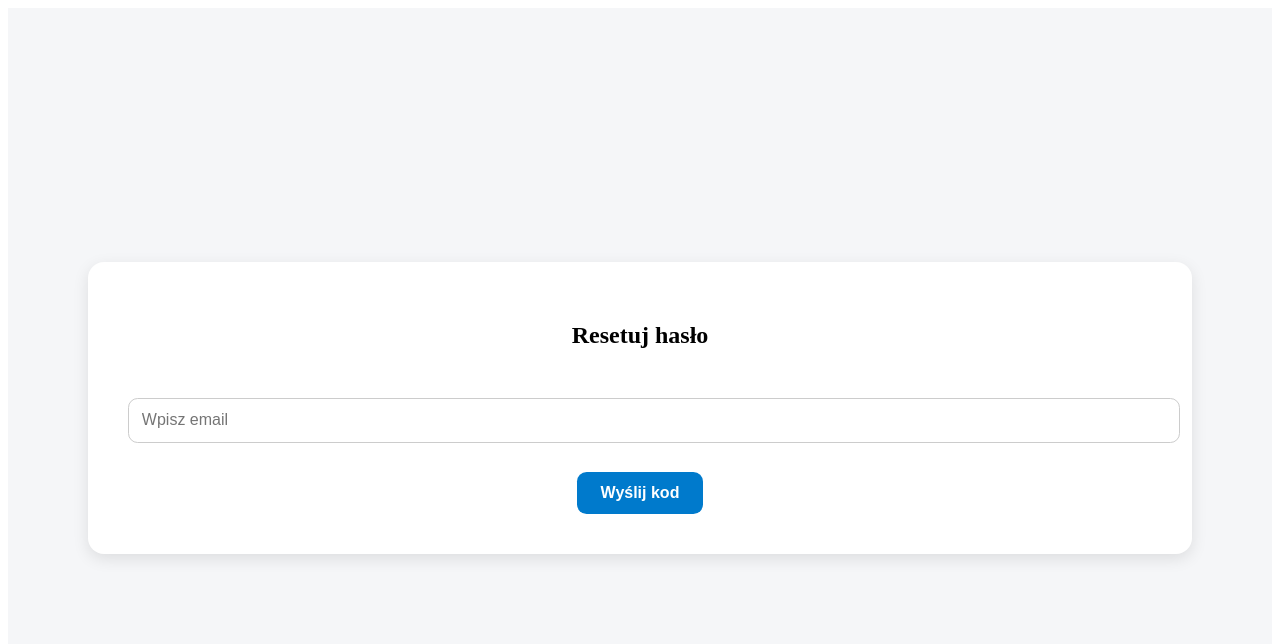
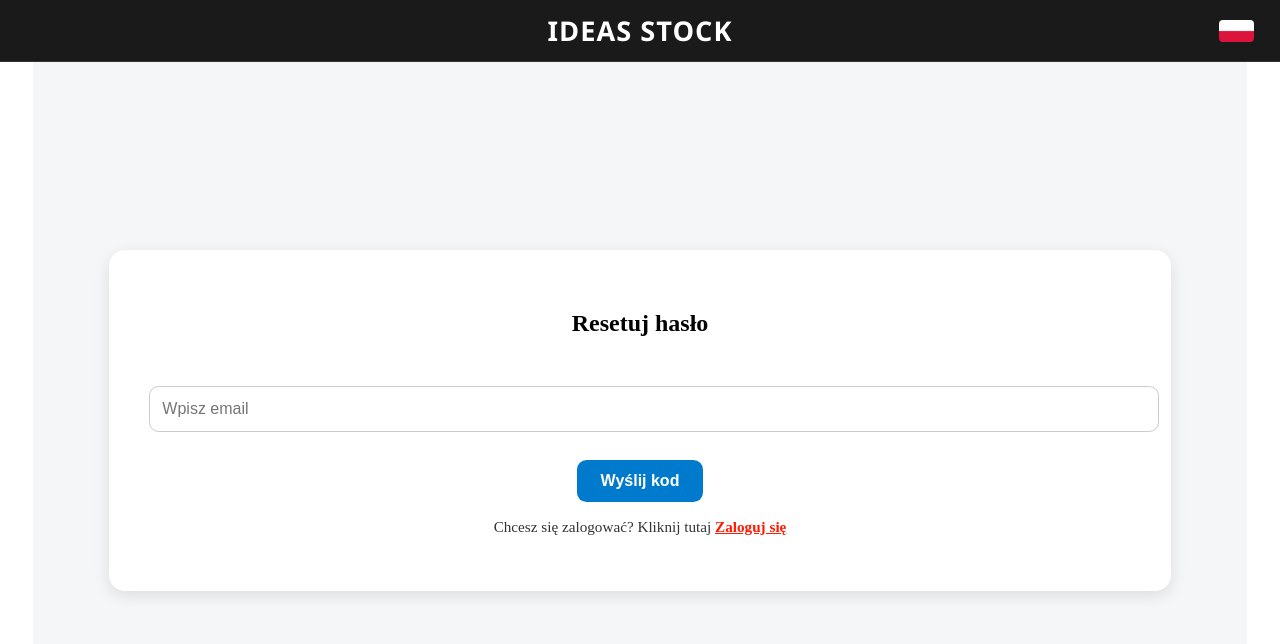
Before and after one commit to wKobacki/Licencjat, a React (Create React App) app: page /reset-password in a window 1280 px wide. Shown: the top 644 px of the page. Built offline with nearby package versions, Linux system fonts and the light colour scheme; no server answers.

Commit message:
added language change to login page

```diff
--- a/src/App.js
+++ b/src/App.js
@@ -25,6 +25,7 @@ const App = () => {
   return (
     <Router>
       <Routes>
+        <Route element={<MainLayout userRole={userRole} onLogout={handleLogout} />}>
           {/* PUBLIC ROUTES */}
           <Route path="/" element={<Login />} />
           <Route path="/register" element={<Register />} />
@@ -34,7 +35,6 @@ const App = () => {
           <Route path="/reset-password/step3" element={<ResetStepThree />} />
 
           {/* PRIVATE ROUTES */}
-        <Route element={<MainLayout userRole={userRole} onLogout={handleLogout} />}>
           <Route path="/homePage" element={<HomePage userEmail={userEmail} userRole={userRole} userBranch={userBranch} />} />
           <Route path="/myIdeas" element={<MyIdeas userEmail={userEmail} userRole={userRole} userBranch={userBranch} />} />
           <Route path="/IdeasExchange" element={<IdeasExchange userEmail={userEmail} userRole={userRole} userBranch={userBranch} />} />
--- a/src/components/MenuBar/MenuBar.jsx
+++ b/src/components/MenuBar/MenuBar.jsx
@@ -6,7 +6,7 @@ import polandFlag from '../../assets/images/Poland.png';
 import ukFlag from '../../assets/images/UK.png';
 import { LanguageContext } from '../../i18n/contexts/LanguageContext';
 
-const MenuBar = ({ userRole }) => {
+const MenuBar = ({ userRole, isLoggedIn }) => {
     const { t } = useTranslation();
     const navigate = useNavigate();
     const { flag, changeLanguage } = useContext(LanguageContext);
@@ -30,20 +30,24 @@ const MenuBar = ({ userRole }) => {
                 </div>
             </header>
 
+            {isLoggedIn && (
                 <nav className={styles.nav}>
                     <div className={styles.navLeft}>
                         <button onClick={() => navigate('/HomePage')}>{t('Departments')}</button>
+
                         {(userRole === 'manager' || userRole === 'admin') && (
                             <button onClick={() => navigate('/admin/ideas-management')}>
                                 {t('Manage Ideas')}
                             </button>
                         )}
+
                         {userRole === 'admin' && (
                             <button onClick={() => navigate('/admin/users')}>
                                 {t('Manage Users')}
                             </button>
                         )}
                     </div>
+
                     <div className={styles.navRight}>
                         <button onClick={() => navigate('/ForgotPassword')}>
                             {t('Change password')}
@@ -51,6 +55,7 @@ const MenuBar = ({ userRole }) => {
                         <button onClick={handleLogout}>{t('Logout')}</button>
                     </div>
                 </nav>
+            )}
         </div>
     );
 };
--- a/src/containers/ForgotPassword/ForgotPassword.jsx
+++ b/src/containers/ForgotPassword/ForgotPassword.jsx
@@ -11,6 +11,7 @@ const ForgotPassword = () => {
         newPassword: '',
         confirmPassword: ''
     });
+
     const [error, setError] = useState('');
     const [success, setSuccess] = useState('');
     const navigate = useNavigate();
@@ -25,12 +26,14 @@ const ForgotPassword = () => {
     });
 
     const checks = validatePassword(formData.newPassword);
+    const passwordsMatch = formData.newPassword === formData.confirmPassword && formData.newPassword !== '';
 
     const renderIcon = (isValid) =>
         isValid ? <CheckCircle className={styles.valid} /> : <Cancel className={styles.invalid} />;
 
     const handleChange = (e) => {
-        setFormData({ ...formData, [e.target.name]: e.target.value });
+        const { name, value } = e.target;
+        setFormData({ ...formData, [name]: value });
     };
 
     const handleSubmit = async (e) => {
@@ -38,7 +41,7 @@ const ForgotPassword = () => {
         setError('');
         setSuccess('');
 
-        if (formData.newPassword !== formData.confirmPassword) {
+        if (!passwordsMatch) {
             return setError(t('Passwords do not match.'));
         }
 
@@ -65,6 +68,7 @@ const ForgotPassword = () => {
         <div className={styles.container}>
             <form onSubmit={handleSubmit} className={styles.form}>
                 <h2 className={styles.heading}>{t('Change password')}</h2>
+
                 <input
                     type="password"
                     name="oldPassword"
@@ -74,6 +78,7 @@ const ForgotPassword = () => {
                     required
                     className={styles.input}
                 />
+
                 <input
                     type="password"
                     name="newPassword"
@@ -83,6 +88,7 @@ const ForgotPassword = () => {
                     required
                     className={styles.input}
                 />
+
                 <input
                     type="password"
                     name="confirmPassword"
@@ -99,10 +105,12 @@ const ForgotPassword = () => {
                     <li className={styles.ruleItem}>{renderIcon(checks.lower)} <span className={styles.ruleText}>{t('Lowercase letter')}</span></li>
                     <li className={styles.ruleItem}>{renderIcon(checks.digit)} <span className={styles.ruleText}>{t('Digit')}</span></li>
                     <li className={styles.ruleItem}>{renderIcon(checks.special)} <span className={styles.ruleText}>{t('Special character')}</span></li>
+                    <li className={styles.ruleItem}>{renderIcon(passwordsMatch)} <span className={styles.ruleText}>{t('Passwords match')}</span></li>
                 </ul>
 
                 {error && <p className={styles.error}>{error}</p>}
                 {success && <p className={styles.success}>{success}</p>}
+
                 <button type="submit" className={styles.submitButton}>{t('Change')}</button>
             </form>
         </div>
--- a/src/containers/Register/registerPage.jsx
+++ b/src/containers/Register/registerPage.jsx
@@ -27,7 +27,10 @@ const RegisterPage = () => {
     });
 
     const passwordChecks = validatePassword(formData.password);
-    const passwordsMatch = formData.password === formData.confirmPassword;
+    const passwordsMatch =
+        formData.password === formData.confirmPassword &&
+        formData.password !== '' &&
+        formData.confirmPassword !== '';
 
     const renderCheck = (valid) =>
         valid ? <CheckCircle className={styles.validIcon} /> : <Cancel className={styles.invalidIcon} />;
@@ -63,9 +66,33 @@ const RegisterPage = () => {
         <div className={styles.registerContainer}>
             <form onSubmit={handleSubmit} className={styles.registerForm}>
                 <h2>{t('Register')}</h2>
-                <input type="email" name="email" placeholder={t('Email')} required value={formData.email} onChange={handleChange} />
-                <input type="text" name="name" placeholder={t('First name')} required value={formData.name} onChange={handleChange} />
-                <input type="text" name="surname" placeholder={t('Last name')} required value={formData.surname} onChange={handleChange} />
+
+                <input
+                    type="email"
+                    name="email"
+                    placeholder={t('Email')}
+                    required
+                    value={formData.email}
+                    onChange={handleChange}
+                />
+
+                <input
+                    type="text"
+                    name="name"
+                    placeholder={t('First name')}
+                    required
+                    value={formData.name}
+                    onChange={handleChange}
+                />
+
+                <input
+                    type="text"
+                    name="surname"
+                    placeholder={t('Last name')}
+                    required
+                    value={formData.surname}
+                    onChange={handleChange}
+                />
 
                 <select name="branch" value={formData.branch} onChange={handleChange}>
                     <option value="Warszawa">{t('Warsaw')}</option>
@@ -74,8 +101,23 @@ const RegisterPage = () => {
                     <option value="Gdańsk">{t('Gdańsk')}</option>
                 </select>
 
-                <input type="password" name="password" placeholder={t('Password')} required value={formData.password} onChange={handleChange} />
-                <input type="password" name="confirmPassword" placeholder={t('Confirm password')} required value={formData.confirmPassword} onChange={handleChange} />
+                <input
+                    type="password"
+                    name="password"
+                    placeholder={t('Password')}
+                    required
+                    value={formData.password}
+                    onChange={handleChange}
+                />
+
+                <input
+                    type="password"
+                    name="confirmPassword"
+                    placeholder={t('Confirm password')}
+                    required
+                    value={formData.confirmPassword}
+                    onChange={handleChange}
+                />
 
                 <ul className={styles.passwordHints}>
                     <li>{renderCheck(passwordChecks.length)} {t('Min. 8 characters')}</li>
@@ -87,6 +129,7 @@ const RegisterPage = () => {
                 </ul>
 
                 {error && <p className={styles.errorText}>{error}</p>}
+
                 <button type="submit">{t('Register')}</button>
 
                 <p className={styles.linkText}>
--- a/src/containers/ResetPassNotLoged/ResetPassword.module.css
+++ b/src/containers/ResetPassNotLoged/ResetPassword.module.css
@@ -85,6 +85,24 @@
     font-size: 0.9rem;
 }
 
+.linkText {
+    margin-top: 1em;
+    font-size: 0.95rem;
+    color: #333;
+}
+
+.loginLink {
+    color: #ff1a01;
+    cursor: pointer;
+    font-weight: bold;
+    text-decoration: underline;
+    transition: color 0.2s;
+}
+
+.loginLink:hover {
+    color: #e74c3c;
+}
+
 @media (max-width: 768px) {
     .form {
         padding: 8%;
--- a/src/containers/ResetPassNotLoged/ResetStepOne.jsx
+++ b/src/containers/ResetPassNotLoged/ResetStepOne.jsx
@@ -38,6 +38,10 @@ const ResetStepOne = () => {
                 />
                 {error && <p className={styles.error}>{error}</p>}
                 <button type="submit">{t('Send code')}</button>
+                <p className={styles.linkText}>
+                    {t('You want to log in? Click here')}{' '}
+                    <span className={styles.loginLink} onClick={() => navigate('/')}>{t('Log in')}</span>
+                </p>
             </form>
         </div>
     );
--- a/src/i18n/locales/en.json
+++ b/src/i18n/locales/en.json
@@ -133,5 +133,6 @@
     "Account verified!": "Account verified!",
     "Previous": "Previous",
     "Page": "Page",
-    "Next": "Next"
+    "Next": "Next",
+    "You want to log in? Click here": "You want to log in? Click here"
 }
--- a/src/i18n/locales/pl.json
+++ b/src/i18n/locales/pl.json
@@ -133,5 +133,6 @@
     "Account verified!": "Konto zostało zweryfikowane!",
     "Previous": "Poprzedni",
     "Page": "Strona",
-    "Next": "Nastepny"
+    "Next": "Nastepny",
+    "You want to log in? Click here": "Chcesz się zalogować? Kliknij tutaj"
 }
--- a/src/layout/MainLayout.jsx
+++ b/src/layout/MainLayout.jsx
@@ -6,7 +6,7 @@ import styles from './MainLayout.module.css';
 const MainLayout = ({ userRole, onLogout }) => {
     return (
         <>
-            <MenuBar userRole={userRole} onLogout={onLogout} />
+            <MenuBar userRole={userRole} onLogout={onLogout} isLoggedIn={!!userRole} />
             <div className={styles.outletWrapper}>
                 <Outlet />
             </div>
```
Lines whose indentation alone changed are shown as unchanged.
